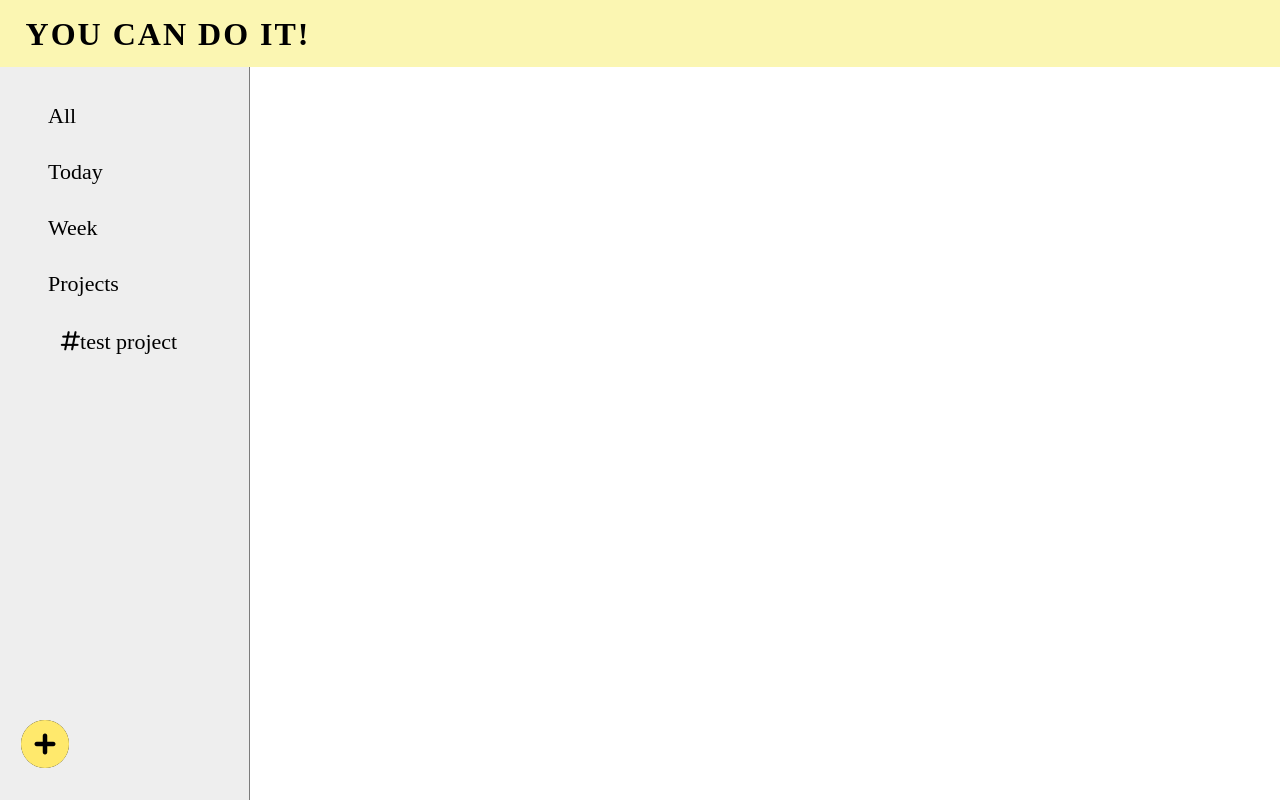
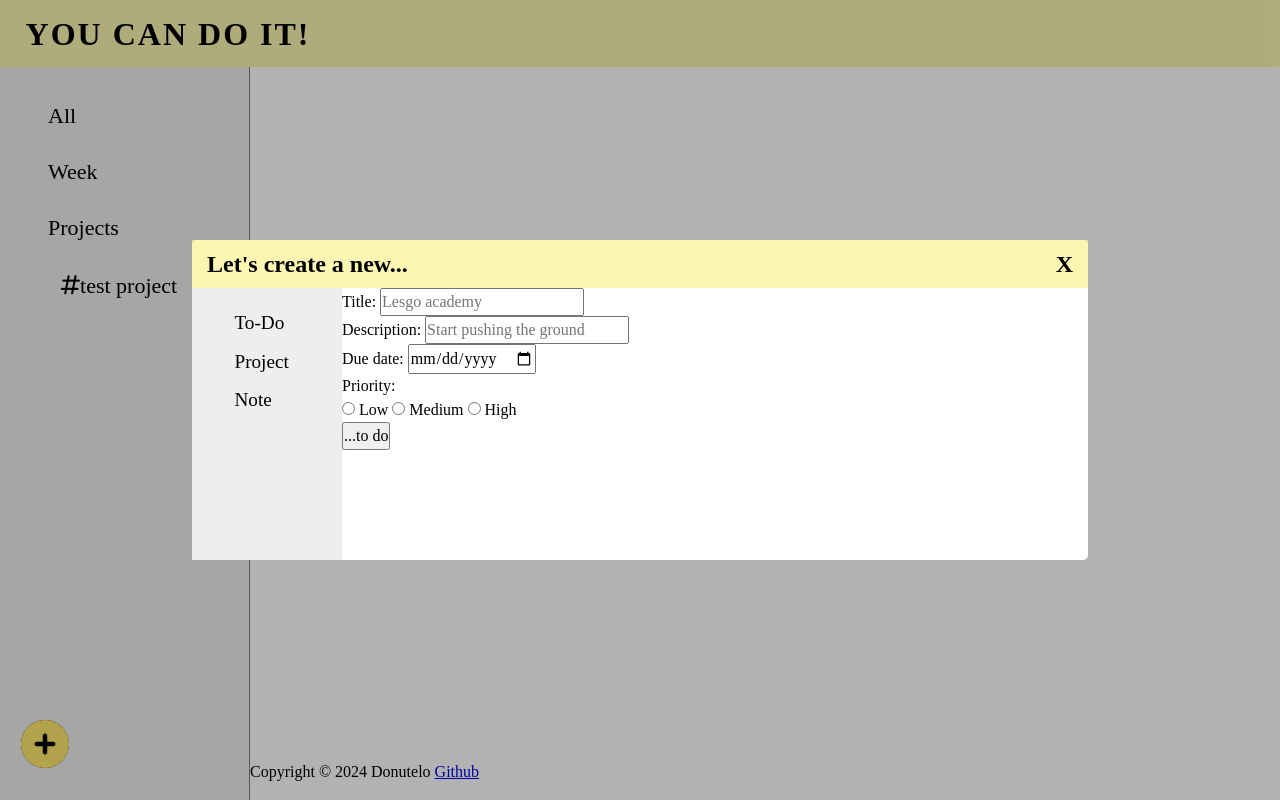
Before and after one commit to Donutelo/ToDoList, a website built with webpack: page src/template.html in a window 1280 px wide. Built offline with nearby package versions, Linux system fonts and the light colour scheme.

Commit message:
Escrevi uma função no UI, fiz a maior parte do modal e estou começando a deixar as coisas mais dinâmicas

```diff
--- a/src/css/styles.css
+++ b/src/css/styles.css
@@ -203,6 +203,83 @@ footer p a {
 }
 */
 
+/* Forms for new todos and projects */
+
+#create-new-window {
+    position: fixed;
+    top: 0;
+    left: 0;
+    width: 100vw;
+    height: 100vh;
+    z-index: 9998;
+    background-color: rgba(0, 0, 0, 0.3);
+    display: flex; /* Don't forgot to take away */
+    align-items: center;
+    justify-content: center;
+}
+
+.create-new {
+    display: grid;
+    grid-template: 3rem 1fr / clamp(0px, 20%, 150px) auto;
+    background: white;
+    padding: 0;
+    /* I wanted to limit the width growth, but naahh, too much work */
+    min-width: 70vw;
+    max-width: 800px;
+    width: auto;
+    min-height: 40vh;
+    border-radius: 5px;
+}
+
+.create-new-header {
+    display: flex;
+    align-items: center;
+    justify-content: space-between;
+    padding: 15px;
+    grid-row: 1 / 2;
+    grid-column: 1 / 3;
+    background-color: rgba(250, 243, 147, 0.705);
+    font-size: 1.5rem;
+    font-weight: 600;
+}
+
+.create-new-header button {
+    background: none;
+    border: none;
+    padding: 0;
+    margin: 0;
+    font: inherit;
+    color: inherit;
+    cursor: pointer;
+}
+
+.create-new-sidebar {
+    grid-row: 2 / 3;
+    grid-column: 1 / 2;
+    padding: 1.3rem;
+    font-size: 1.2rem;
+    background-color: #eee;
+}
+
+.create-new-options {
+    display: flex;
+    flex-flow: column wrap;
+    justify-content: start;
+    align-items: start;
+    gap: 10px;
+    margin-left: 20%;
+}
+
+.create-new-sidebar ul {
+    list-style: none;
+}
+
+.create-new-sidebar > ul > *:hover {
+    font-weight: 600;
+}
+
+/* I would, theoretically, start the todo-content part, but all this design are annoying the shit out of me, so I will jump for some JavaScript now */
+
 /* Dynamically allocated */
 
 .hidden {
--- a/src/index.js
+++ b/src/index.js
@@ -1,5 +1,7 @@
 import { format, parseISO } from 'date-fns';
 
-import "./css/styles.css"
+import "./css/styles.css";
 
-console.log("Hello, console")
+document.addEventListener("DOMContentLoaded", function() {
+
+})
--- a/src/template.html
+++ b/src/template.html
@@ -11,14 +11,17 @@
   </head>
   <body>
     <!-- Forms to create a new project and/or note and/or todo -->
-    <div class="create-new-window hidden">
+    <div id="create-new-window">
       <form class="create-new">
         <div class="create-new-header">
           <p>Let's create a new...</p>
           <button class="close-button">X</button>
         </div>
+
         <!-- The only thing that that will change through 'tabs' is the content -->
         <div class="create-new-content">
+
+          <!-- This part I will add through JavaScript -->
           <div class="todo-content">
             <div class="todo-content-title">
               <label for="todo-title">Title: </label>
@@ -26,6 +29,7 @@
                 id="todo-title"
                 type="text"
                 name="todo-title"
+                placeholder="Lesgo academy"
                 required=""
               />
             </div>
@@ -35,6 +39,7 @@
                 id="todo-description"
                 type="text"
                 name="todo-description"
+                placeholder="Start pushing the ground"
               />
             </div>
             <div class="todo-content-date">
@@ -46,12 +51,50 @@
                 required=""
               />
             </div>
-            <div class="todo-content-priority">
-              <button class="todo-low-priority-button">Low</button>
-              <button class="todo-medium-priority-button">Medium</button>
-              <button class="todo-high-priority-button">High</button>
+            <div class="todo-content-submission">
+              <div class="todo-content-priority">
+                <p>Priority:</p>
+                <label class="todo-priority-low-button">
+                  <input
+                    type="radio"
+                    id="todo-priority-low"
+                    name="todo-priority"
+                    value="low"
+                    required=""
+                  />
+                  Low</label
+                >
+                <label class="todo-priority-medium-button">
+                  <input
+                    type="radio"
+                    id="todo-priority-medium"
+                    name="todo-priority"
+                    value="medium"
+                    required=""
+                  />
+                  Medium</label
+                >
+                <label class="todo-priority-high-button">
+                  <input
+                    type="radio"
+                    id="todo-priority-high"
+                    name="todo-priority"
+                    value="high"
+                    required=""
+                  />
+                  High</label
+                >
+              </div>
+              <button
+                class="todo-content-submit"
+                type="submit"
+                value="add to do"
+              >
+                ...to do
+              </button>
             </div>
           </div>
+          <!--
           <div class="project-content">
             <label for="project-title">Title: </label>
             <input
@@ -61,6 +104,7 @@
               required=""
             />
           </div>
+          -->
         </div>
         <div class="create-new-sidebar">
           <ul class="create-new-options">
@@ -88,7 +132,6 @@
         <nav class="sidebar-navegation-menu">
           <ul class="main-list">
             <li class="all-tasks">All</li>
-            <li class="today-tasks">Today</li>
             <li class="week-tasks">Week</li>
             <li class="projects">Projects</li>
             <ul class="project-list">
@@ -103,11 +146,12 @@
       </div>
 
       <!-- FOOTER -->
-      <!--
       <footer>
-        <p>Copyright © 2024 Donutelo <a href="https://github.com/Donutelo">Github</a></p>
+        <p>
+          Copyright © 2024 Donutelo
+          <a href="https://github.com/Donutelo">Github</a>
+        </p>
       </footer>
-      -->
     </div>
   </body>
 </html>
```
Also changed, not shown: src/UI.js (+8 -3 lines).
